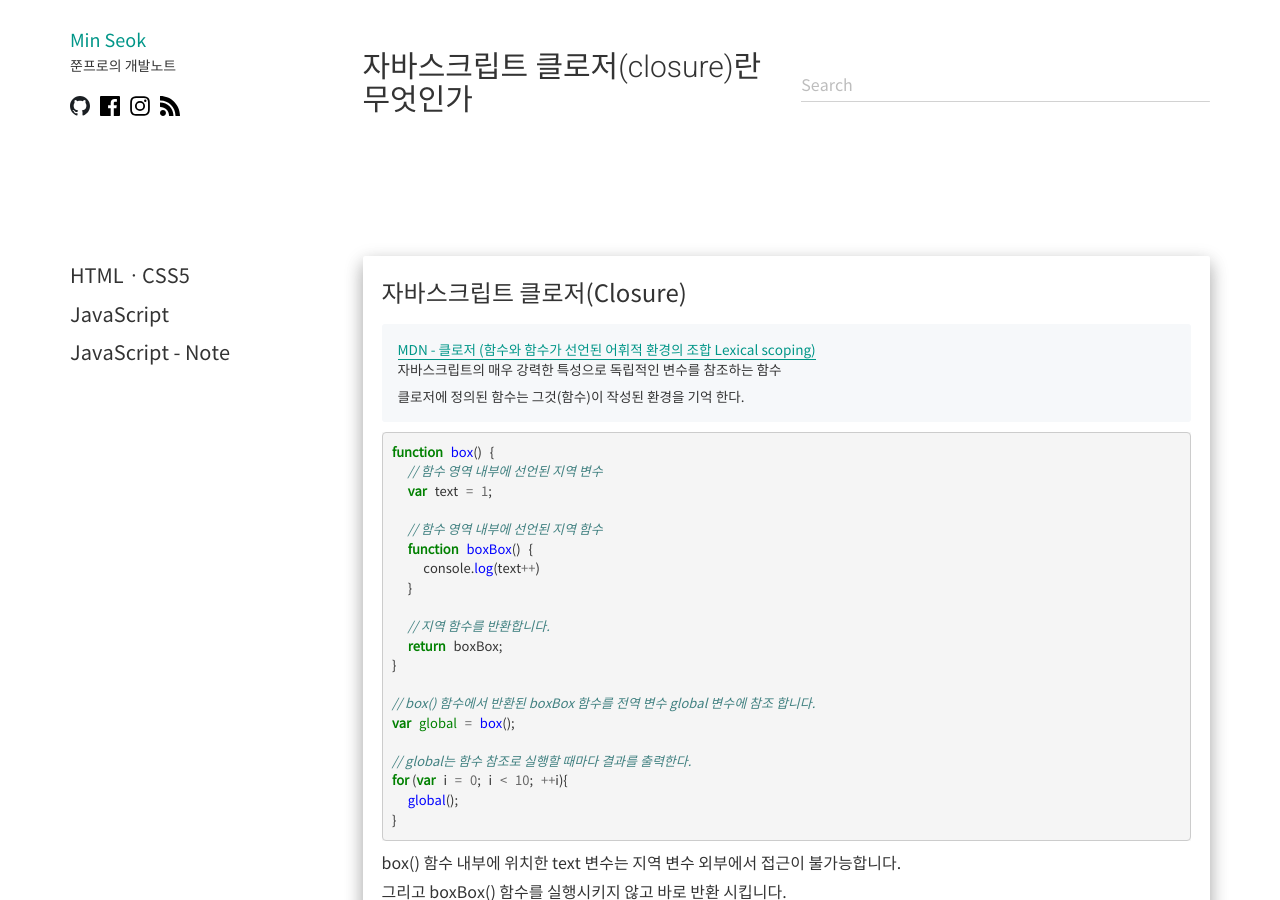
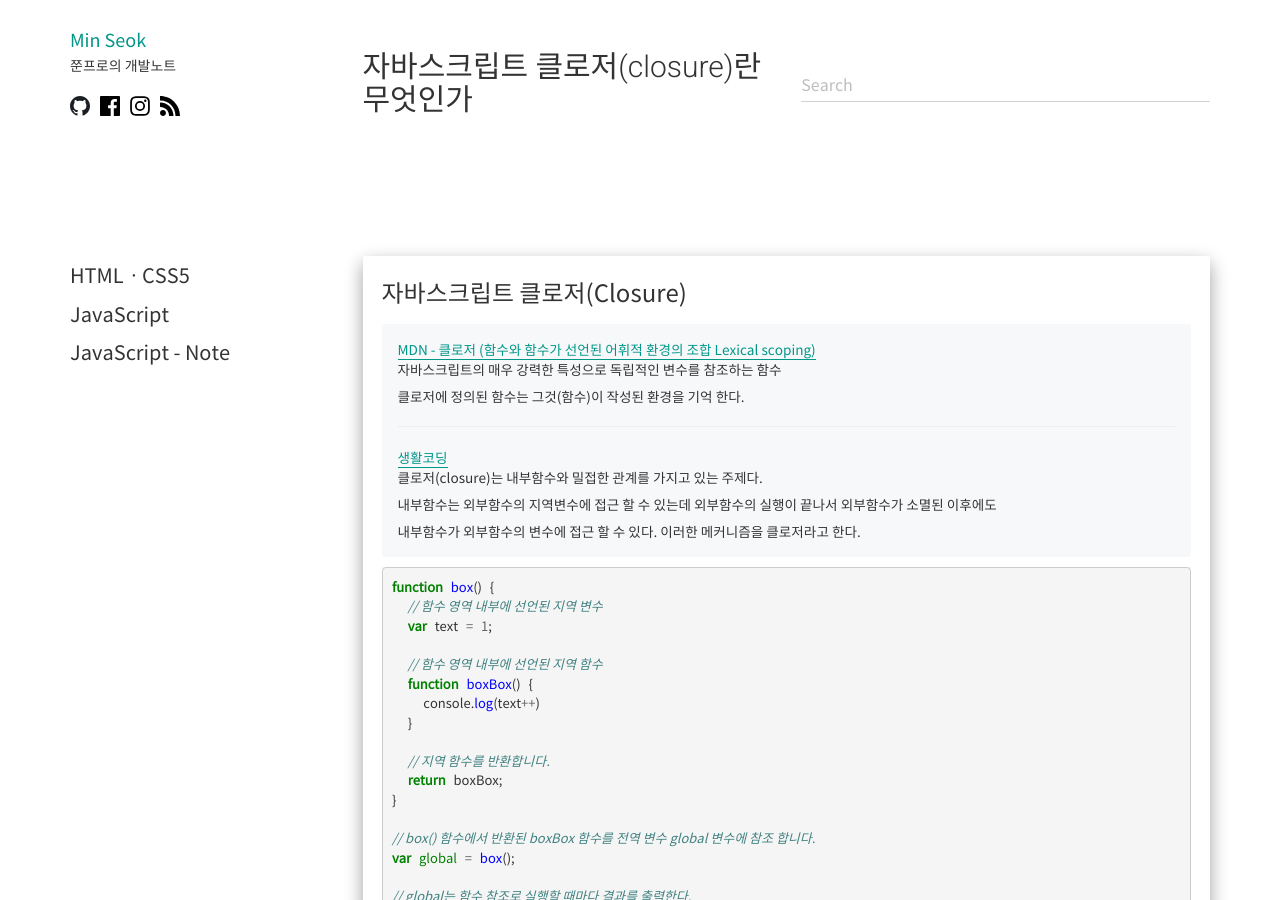
Before and after one commit to alalstjr/promote.github.io, a Jekyll site: the page built from _posts/2018-10-25-자바스크립트 클로저(Closure)란 무엇인가.md, in a window 1280 px wide and 900 px high. Built offline with Jekyll 4.4.1, drawn with Linux system fonts in a browser that asks for light colours; nearby versions of some CDN libraries; our own code applies the rules of GitHub Pages for plain Markdown files; comment, search, counter and statistics services are not loaded.

Commit message:
Update 2018-10-25-자바스크립트 클로저(Closure)란 무엇인가.md

```diff
--- a/_posts/2018-10-25-자바스크립트 클로저(Closure)란 무엇인가.md
+++ b/_posts/2018-10-25-자바스크립트 클로저(Closure)란 무엇인가.md
@@ -6,6 +6,13 @@
     </a>
     <p>자바스크립트의 매우 강력한 특성으로 독립적인 변수를 참조하는 함수</p>
     <p>클로저에 정의된 함수는 그것(함수)이 작성된 환경을 기억 한다.</p>
+    <hr>
+    <a href="https://opentutorials.org/course/743/6544" target="_balnk">
+      생활코딩
+    </a>
+    <p>클로저(closure)는 내부함수와 밀접한 관계를 가지고 있는 주제다. </p>
+    <p>내부함수는 외부함수의 지역변수에 접근 할 수 있는데 외부함수의 실행이 끝나서 외부함수가 소멸된 이후에도</p>
+    <p>내부함수가 외부함수의 변수에 접근 할 수 있다. 이러한 메커니즘을 클로저라고 한다.</p>
   </div>
 
 {% highlight javascript %}
```
